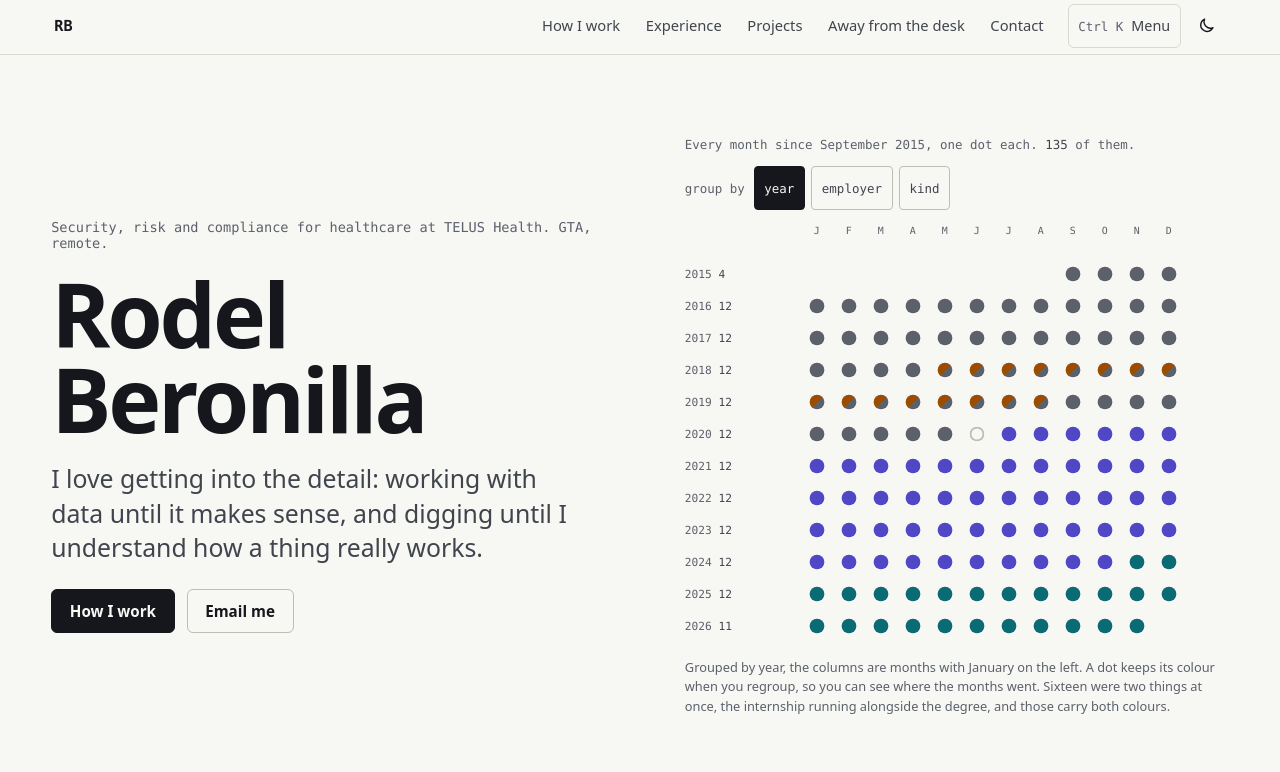
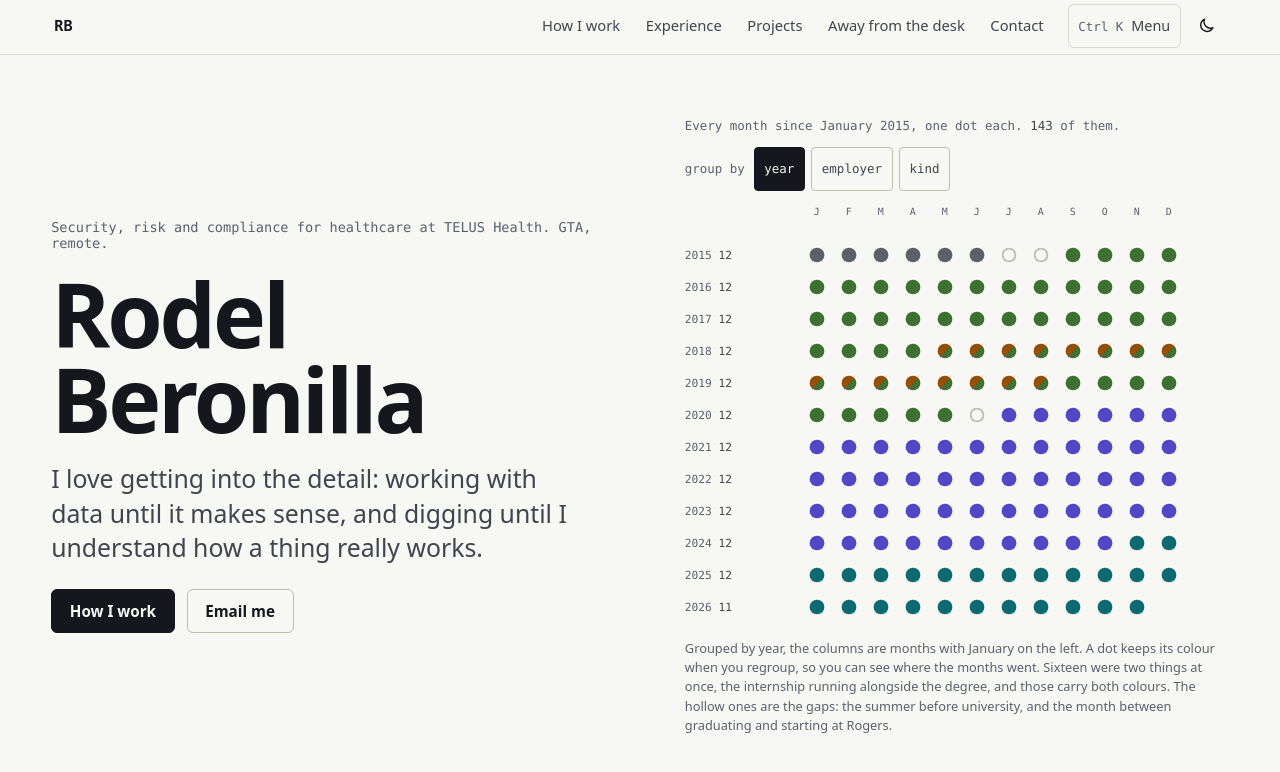
Before and after one commit to rodelBeronilla/beronilla.rodeo, a plain HTML site: page site/index.html in a window 1280 px wide. Shown: the part 3-775 px from the top of the page. Drawn offline with Linux system fonts and the light colour scheme.

Commit message:
Start the pivot at January 2015 so every year holds twelve months
Adds high school (Jan to Jun 2015) and marks the summer before university as
a gap, alongside the existing gap month in 2020. Ontario Tech moves to its own
colour so the degree is not confused with school. 143 records.

Co-Authored-By: Claude Opus 5 <noreply@anthropic.com>
Claude-Session: https://claude.ai/code/session_01HpsUhfHfpNmKf5GR6ja9Rb

```diff
--- a/site/app.js
+++ b/site/app.js
@@ -169,6 +169,7 @@
   if (plot) {
     var now = new Date();
     var ORGS = [
+      { name: "High school", kind: "Study", c: 4, from: [2015, 1], to: [2015, 6] },
       { name: "Ontario Tech", kind: "Study", c: 0, from: [2015, 9], to: [2020, 5] },
       { name: "Celestica", kind: "Internship", c: 1, from: [2018, 5], to: [2019, 8] },
       { name: "Rogers", kind: "Employed", c: 2, from: [2020, 7], to: [2024, 10] },
@@ -187,8 +188,8 @@
       var lead = on.length ? on[on.length - 1] : null;
       recs.push({
         y: y, m: m,
-        org: lead ? lead.name : "Between roles",
-        kind: lead ? lead.kind : "Between roles",
+        org: lead ? lead.name : "Between",
+        kind: lead ? lead.kind : "Between",
         c: lead ? lead.c : null,
         both: on.length > 1
       });
--- a/site/index.html
+++ b/site/index.html
@@ -16,7 +16,7 @@
   <meta property="og:image" content="https://beronilla.rodeo/og.png">
   <meta property="og:image:width" content="1200">
   <meta property="og:image:height" content="630">
-  <meta property="og:image:alt" content="Rodel Beronilla. Every month of study and work since 2015, drawn as a grid of dots and grouped by year.">
+  <meta property="og:image:alt" content="Rodel Beronilla. Every month since January 2015, drawn as a grid of dots and grouped by year.">
   <meta name="twitter:card" content="summary_large_image">
   <meta name="twitter:image" content="https://beronilla.rodeo/og.png">
 
@@ -67,7 +67,7 @@
         </div>
         <figure class="pivot" id="pivot">
           <figcaption class="pivot-head">
-            <p class="pivot-q">Every month since September 2015, one dot each. <span id="pivot-n">135</span> of them.</p>
+            <p class="pivot-q">Every month since January 2015, one dot each. <span id="pivot-n">143</span> of them.</p>
             <div class="pivot-ctrl" role="group" aria-label="Group the months by">
               <span class="pivot-lab" aria-hidden="true">group by</span>
               <button type="button" data-view="year" aria-pressed="true">year</button>
@@ -76,7 +76,7 @@
             </div>
           </figcaption>
           <div class="pivot-plot" id="pivot-plot"></div>
-          <p class="pivot-note">Grouped by year, the columns are months with January on the left. A dot keeps its colour when you regroup, so you can see where the months went. Sixteen were two things at once, the internship running alongside the degree, and those carry both colours.</p>
+          <p class="pivot-note">Grouped by year, the columns are months with January on the left. A dot keeps its colour when you regroup, so you can see where the months went. Sixteen were two things at once, the internship running alongside the degree, and those carry both colours. The hollow ones are the gaps: the summer before university, and the month between graduating and starting at Rogers.</p>
         </figure>
       </div>
     </section>
--- a/site/style.css
+++ b/site/style.css
@@ -12,6 +12,7 @@
   --accent: light-dark(#0b6b73, #5fd0d8);
   --mark:   light-dark(#9a4d00, #ffb454);
   --violet: light-dark(#4f46c8, #a49cff);
+  --edu:    light-dark(#3f7033, #8fcf7a);
   --sans: system-ui, -apple-system, "Segoe UI", Roboto, "Helvetica Neue", Arial, sans-serif;
   --mono: ui-monospace, "SF Mono", Menlo, Consolas, "Liberation Mono", monospace;
   --ease: cubic-bezier(.2, .75, .25, 1);
@@ -136,11 +137,12 @@ html[data-theme="dark"] .i-moon, html[data-theme="light"] .i-sun { display: none
 .dot { position: absolute; top: 0; left: 0; width: 16px; height: 16px; border-radius: 50%; opacity: 0; transition: transform .6s var(--ease), opacity .4s linear; }
 .is-in .dot { opacity: 1; }
 .no-anim .dot, .no-anim.pivot-plot { transition: none; }
-.c0 { background: var(--muted); }
+.c0 { background: var(--edu); }
 .c1 { background: var(--mark); }
 .c2 { background: var(--violet); }
 .c3 { background: var(--accent); }
-.c1.both { background: linear-gradient(135deg, var(--mark) 0 50%, var(--muted) 50% 100%); }
+.c4 { background: var(--muted); }
+.c1.both { background: linear-gradient(135deg, var(--mark) 0 50%, var(--edu) 50% 100%); }
 .cgap { background: none; box-shadow: inset 0 0 0 2px var(--line-2); }
 .pivot-note { margin-top: 1rem; font-size: clamp(.74rem, .3vw + .68rem, .8rem); line-height: 1.5; color: var(--muted); text-wrap: pretty; }
 
```
Also changed, not shown: site/og.png, 1 other file.
